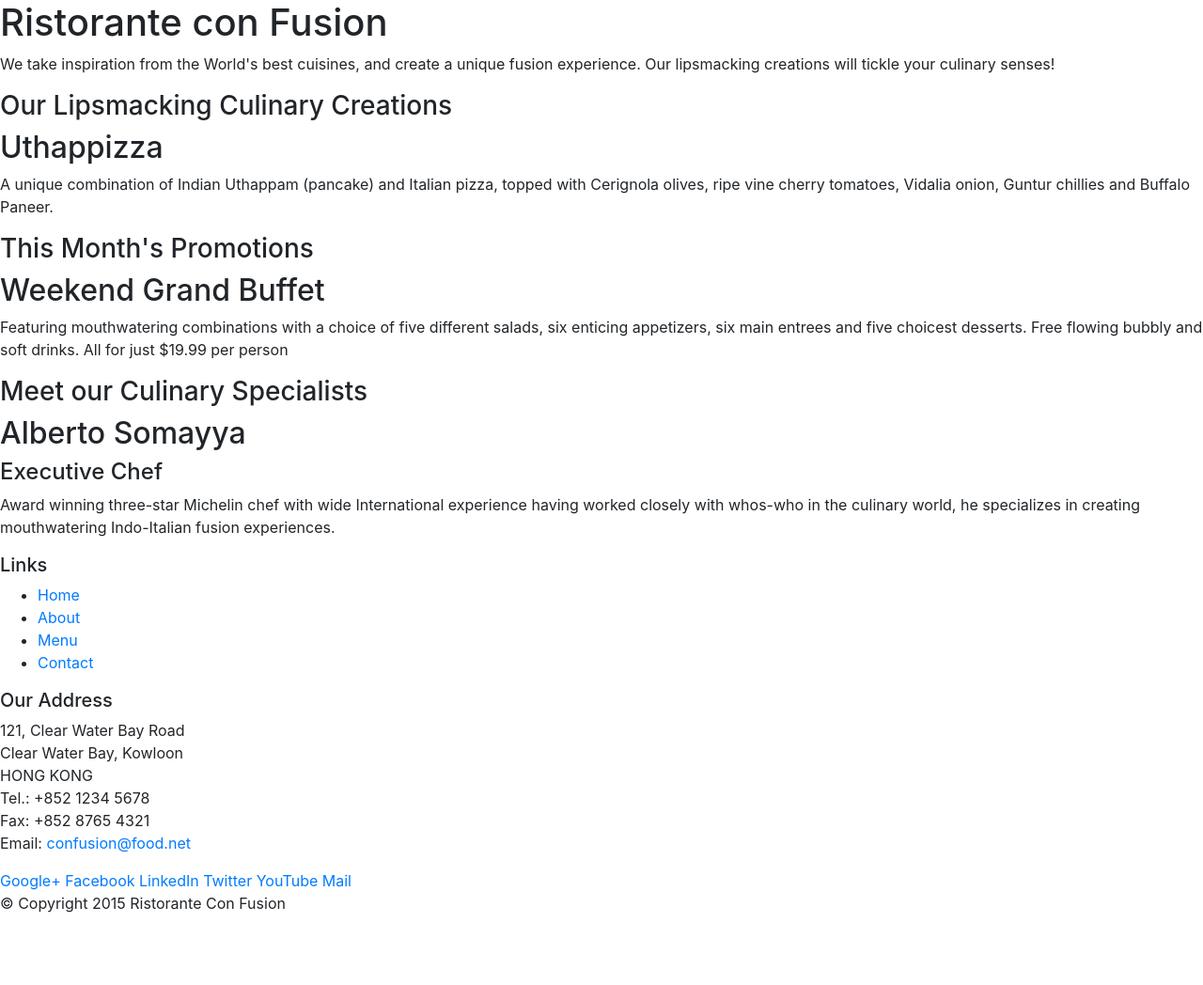
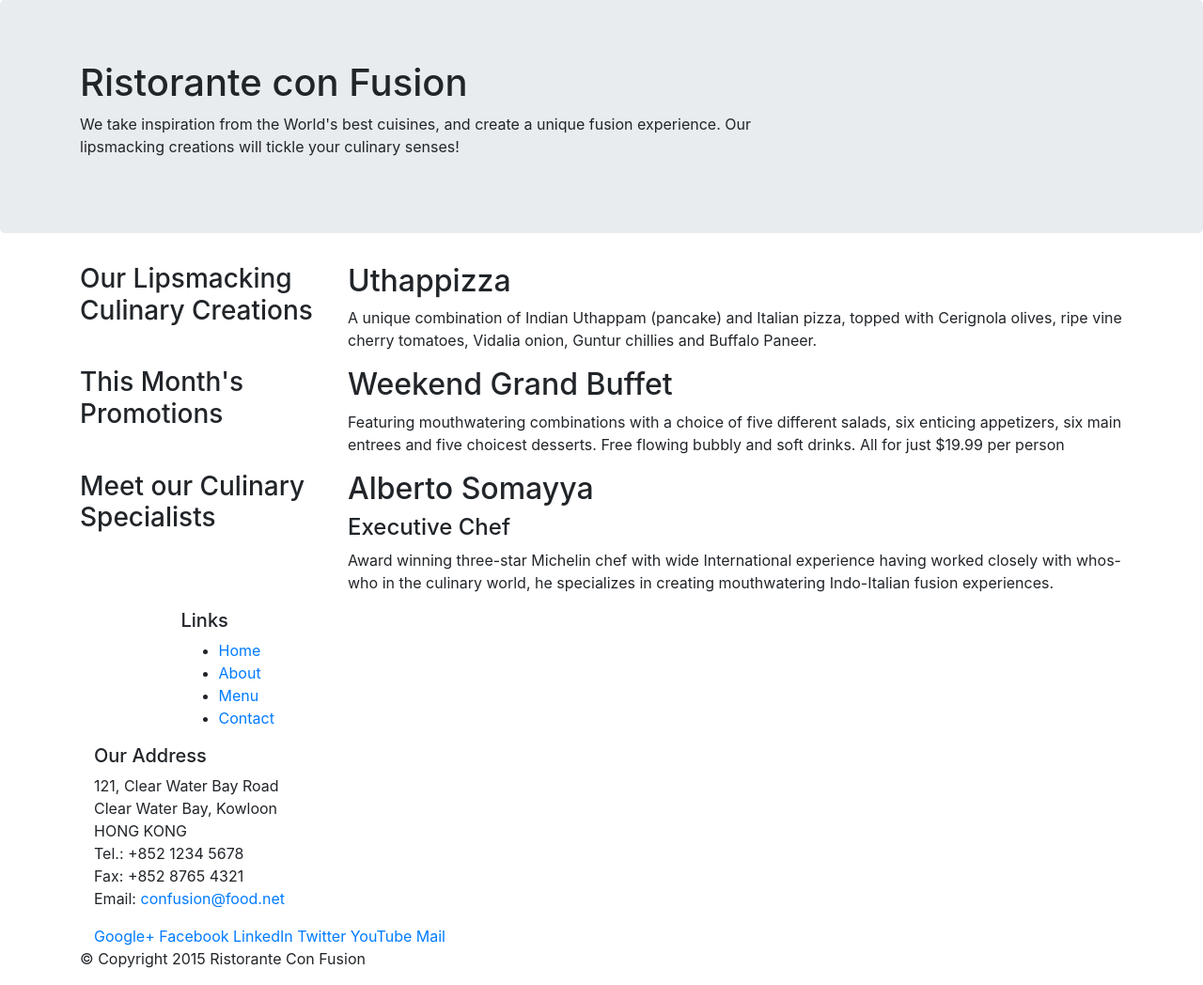
Before and after one commit to hagaiglazner/fswd-bs, a website: page index.html in a window 1280 px wide. Shown: the whole page at 94% size. Before the commit the page ends 989 px from the top, so only its background shows below. Drawn offline with nearby package versions, Linux system fonts and the light colour scheme.

Commit message:
Bootstrap Grid Part 1

```diff
--- a/index.html
+++ b/index.html
@@ -14,46 +14,46 @@
 
 <body>
 
-    <header>
-        <div>
-            <div>
-                <div>
+    <header class="jumbotron">
+        <div class="container">
+            <div class="row">
+                <div class="col-12 col-sm-8">
                     <h1>Ristorante con Fusion</h1>
                     <p>We take inspiration from the World's best cuisines, and create a unique fusion experience. Our lipsmacking creations will tickle your culinary senses!</p>
                 </div>
-                <div>
+                <div class="col col-sm">
                 </div>
             </div>
         </div>
     </header>
 
-    <div>
-        <div>
-            <div>
+    <div class="container">
+        <div class="row">
+            <div class="col-sm-4 push-sm-8 col-md-3 push_md_9">
                 <h3>Our Lipsmacking Culinary Creations</h3>
             </div>
-            <div>
+            <div class="col-sm pull-sm-4 col-md pull-md-3">
                 <h2>Uthappizza</h2>
                 <p>A unique combination of Indian Uthappam (pancake) and Italian pizza, topped with Cerignola olives, ripe vine cherry tomatoes, Vidalia onion, Guntur chillies and Buffalo Paneer.</p>
             </div>
         </div>
 
 
-        <div>
-            <div>
+        <div class="row">
+            <div class="col-sm-4 col-md-3">
                 <h3>This Month's Promotions</h3>
             </div>
-            <div>
+            <div class="col-sm col-md">
                 <h2>Weekend Grand Buffet</h2>
                 <p>Featuring mouthwatering combinations with a choice of five different salads, six enticing appetizers, six main entrees and five choicest desserts. Free flowing bubbly and soft drinks. All for just $19.99 per person </p>
             </div>
         </div>
 
-        <div>
-            <div>
+        <div class="row">
+            <div class="col-sm-4 col-md-3">
                 <h3>Meet our Culinary Specialists</h3>
             </div>
-            <div>
+            <div class="col-sm col-md">
                 <h2>Alberto Somayya</h2>
                 <h4>Executive Chef</h4>
                 <p>Award winning three-star Michelin chef with wide International experience having worked closely with whos-who in the culinary world, he specializes in creating mouthwatering Indo-Italian fusion experiences. </p>
@@ -62,9 +62,9 @@
     </div>
 
     <footer>
-        <div>
-            <div>
-                <div>
+        <div class="container">
+            <div classs="row">
+                <div class="col-5 offset-1 col-sm-2">
                     <h5>Links</h5>
                     <ul>
                         <li><a href="#">Home</a></li>
@@ -73,7 +73,7 @@
                         <li><a href="#">Contact</a></li>
                     </ul>
                 </div>
-                <div>
+                <div class="col-6 col-sm-5">
                     <h5>Our Address</h5>
                     <address>
 		              121, Clear Water Bay Road<br>
@@ -84,7 +84,7 @@
 		              Email: <a href="mailto:confusion@food.net">confusion@food.net</a>
 		           </address>
                 </div>
-                <div>
+                <div class="col col-sm">
                     <div>
                         <a href="http://google.com/+">Google+</a>
                         <a href="http://www.facebook.com/profile.php?id=">Facebook</a>
@@ -95,8 +95,8 @@
                     </div>
                 </div>
            </div>
-           <div>
-                <div>
+           <div class="row">
+                <div class="col-auto">
                     <p>© Copyright 2015 Ristorante Con Fusion</p>
                 </div>
            </div>
```
